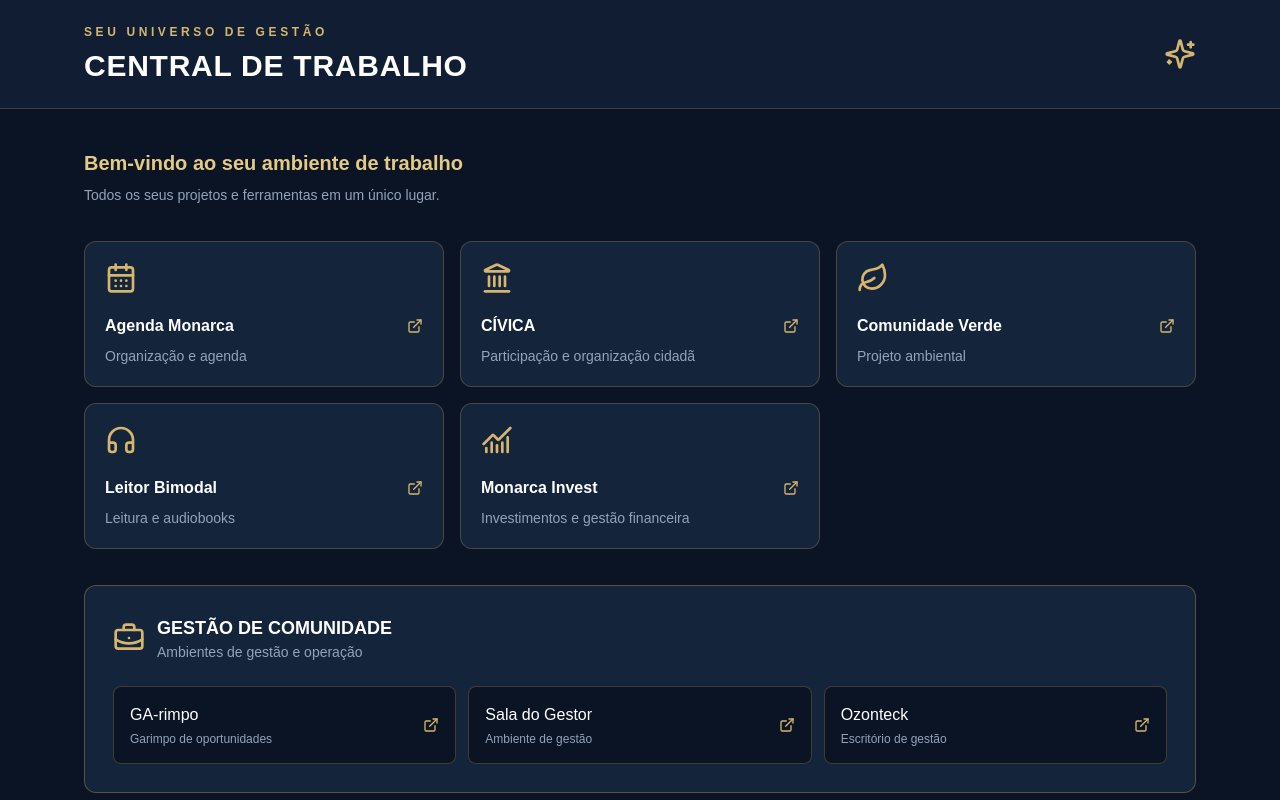
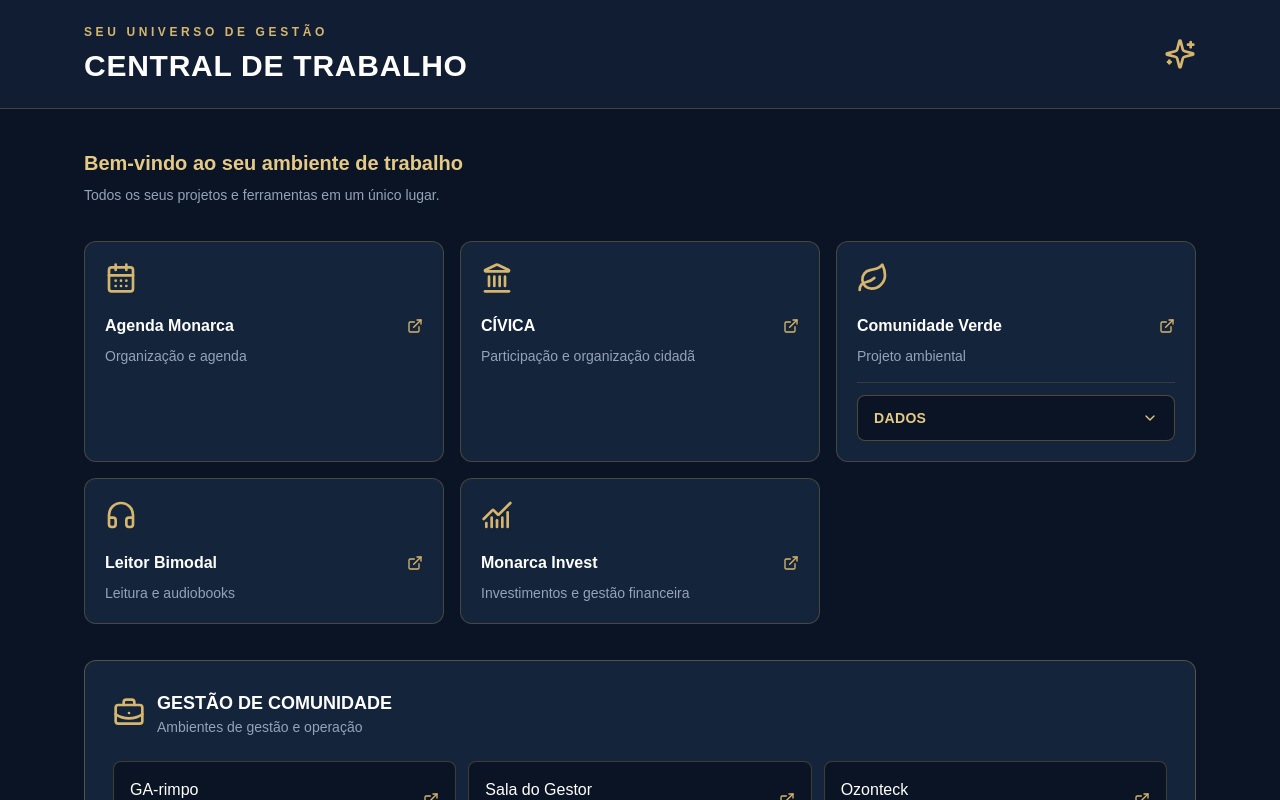
Before and after one commit to gilmartamoios-ops/centraltrabalho, a Next.js app: page / in a window 1280 px wide. Shown: the top 800 px of the page. Built offline with nearby package versions, Linux system fonts and the light colour scheme.

Commit message:
Update page.tsx

```diff
--- a/app/page.tsx
+++ b/app/page.tsx
@@ -1,7 +1,9 @@
 
+"use client";
+
+import { useState } from "react";
 import {
   CalendarDays,
-  Users,
   Landmark,
   Globe,
   Leaf,
@@ -10,8 +12,11 @@ import {
   ExternalLink,
   Sparkles,
   GraduationCap,
-  BookOpen,
   BriefcaseBusiness,
+  ChevronDown,
+  MessageSquare,
+  FileSpreadsheet,
+  CalendarRange,
 } from "lucide-react";
 
 const ferramentas = [
@@ -44,6 +49,29 @@ const ferramentas = [
     descricao: "Investimentos e gestão financeira",
     icone: ChartNoAxesCombined,
     url: "https://monarca-invest.vercel.app/",
+  },
+];
+
+const dadosComunidadeVerde = [
+  {
+    nome: "Fórum",
+    url: "https://www.blogger.com/blog/posts/4258667834599754763",
+    icone: MessageSquare,
+  },
+  {
+    nome: "Orçamento",
+    url: "https://docs.google.com/spreadsheets/d/13zCz_qES9awC8mFDRLETApKnrV12V3rRlJDUe_cqGKE/edit?gid=0#gid=0",
+    icone: FileSpreadsheet,
+  },
+  {
+    nome: "Câmara Municipal",
+    url: "https://docs.google.com/spreadsheets/d/1CWeGlCTuvnAKlJATU6pFkNnWPLNdw96BB2DWxYGEgp0/edit?gid=0#gid=0",
+    icone: FileSpreadsheet,
+  },
+  {
+    nome: "Agenda",
+    url: "https://calendar.google.com/calendar/u/0/r/week/2026/11/13",
+    icone: CalendarRange,
   },
 ];
 
@@ -120,6 +148,70 @@ function LinkCard({
   );
 }
 
+function ComunidadeVerdeCard() {
+  const [dadosAberto, setDadosAberto] = useState(false);
+
+  return (
+    <div className="rounded-xl border border-[#b99753]/30 bg-[#14243a] p-5 transition hover:border-[#d6b66e] hover:bg-[#1a2d47]">
+      <a
+        href="https://pvcabofrio.vercel.app/"
+        target="_blank"
+        rel="noopener noreferrer"
+        className="group block"
+      >
+        <Leaf className="mb-5 h-8 w-8 text-[#d6b66e]" />
+        <div className="flex items-center justify-between gap-2">
+          <h3 className="font-semibold text-white">Comunidade Verde</h3>
+          <ExternalLink className="h-4 w-4 text-[#d6b66e]" />
+        </div>
+        <p className="mt-2 text-sm text-slate-400">
+          Projeto ambiental
+        </p>
+      </a>
+
+      <div className="mt-4 border-t border-[#b99753]/20 pt-3">
+        <button
+          type="button"
+          onClick={() => setDadosAberto(!dadosAberto)}
+          aria-expanded={dadosAberto}
+          className="flex w-full items-center justify-between rounded-lg border border-[#b99753]/40 bg-[#0b1424] px-4 py-3 text-sm font-semibold tracking-wide text-[#e4c987] transition hover:border-[#d6b66e] hover:bg-[#1a2d47]"
+        >
+          <span>DADOS</span>
+          <ChevronDown
+            className={`h-4 w-4 transition-transform ${
+              dadosAberto ? "rotate-180" : ""
+            }`}
+          />
+        </button>
+
+        {dadosAberto && (
+          <div className="mt-2 grid grid-cols-1 gap-2">
+            {dadosComunidadeVerde.map((item) => {
+              const Icone = item.icone;
+
+              return (
+                <a
+                  key={item.nome}
+                  href={item.url}
+                  target="_blank"
+                  rel="noopener noreferrer"
+                  className="flex items-center justify-between gap-3 rounded-lg border border-[#b99753]/20 bg-[#101d32] px-3 py-3 text-sm text-slate-200 transition hover:border-[#d6b66e] hover:bg-[#1a2d47]"
+                >
+                  <span className="flex items-center gap-2">
+                    <Icone className="h-4 w-4 text-[#d6b66e]" />
+                    {item.nome}
+                  </span>
+                  <ExternalLink className="h-3.5 w-3.5 shrink-0 text-[#d6b66e]" />
+                </a>
+              );
+            })}
+          </div>
+        )}
+      </div>
+    </div>
+  );
+}
+
 export default function Home() {
   return (
     <main className="min-h-screen bg-[#0b1424] text-white">
@@ -149,6 +241,10 @@ export default function Home() {
 
         <div className="grid grid-cols-1 gap-4 sm:grid-cols-2 lg:grid-cols-3">
           {ferramentas.map((item) => {
+            if (item.nome === "Comunidade Verde") {
+              return <ComunidadeVerdeCard key={item.nome} />;
+            }
+
             const Icone = item.icone;
 
             return (
@@ -222,7 +318,7 @@ export default function Home() {
           </div>
 
           <div className="mt-6 grid grid-cols-1 gap-3 sm:grid-cols-2">
-            {academico.map((item, index) => (
+            {academico.map((item) => (
               <LinkCard key={item.nome} {...item} />
             ))}
           </div>
```
